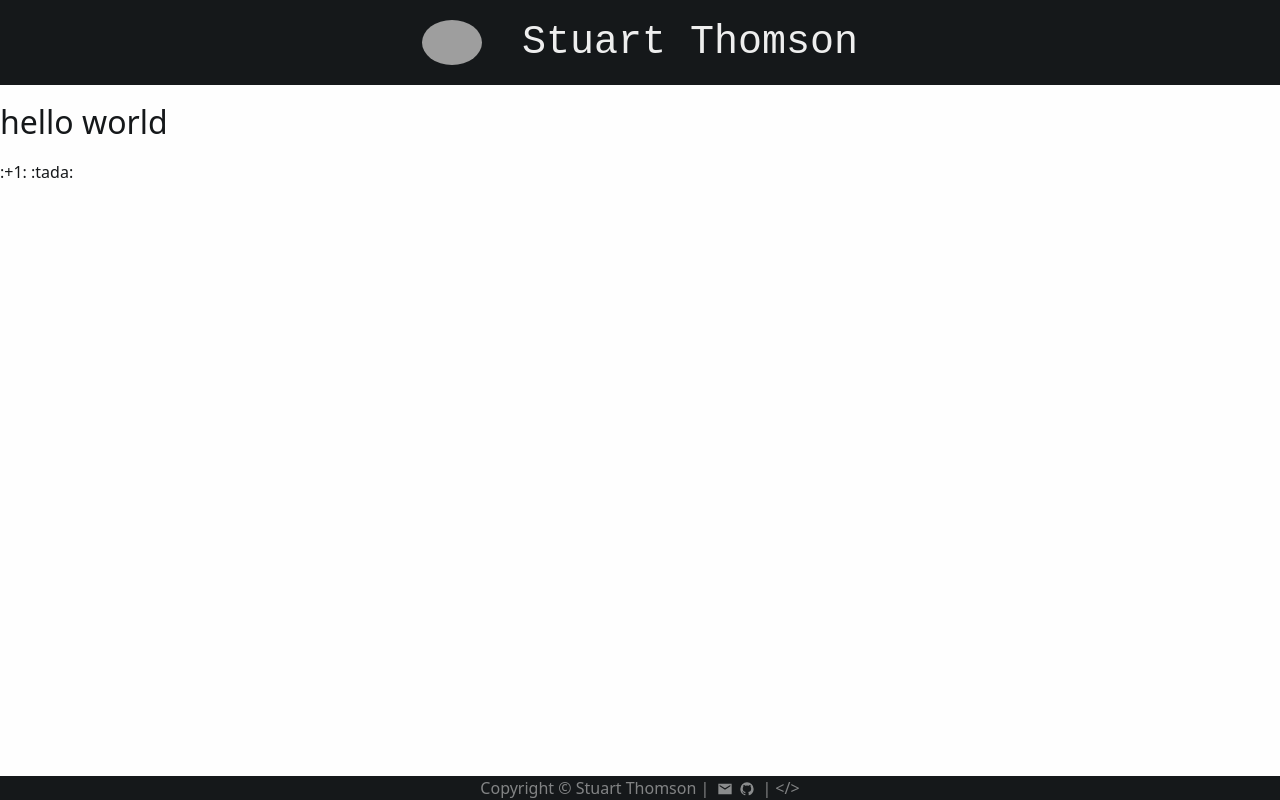
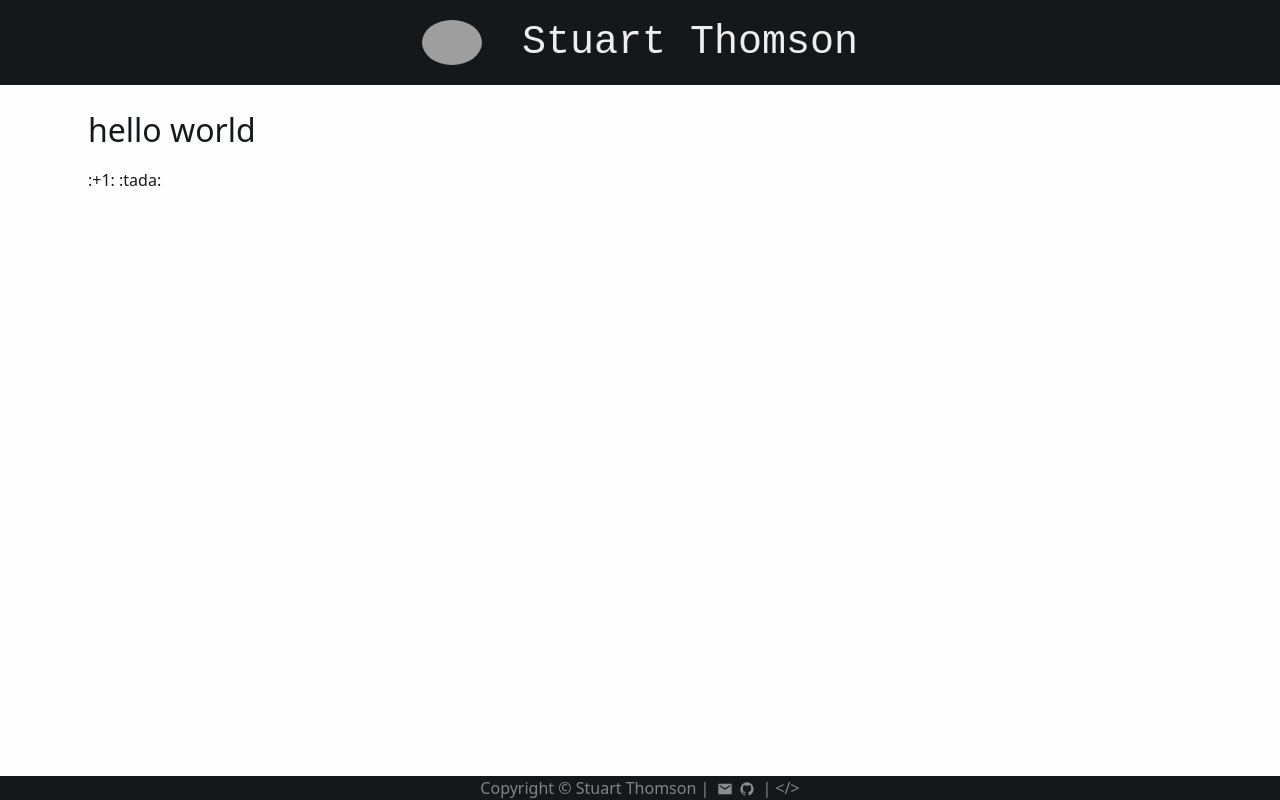
Before and after one commit to s-thom/website-v2, a Next.js app: page / in a window 1280 px wide. Built offline with nearby package versions, Linux system fonts and the light colour scheme; grey boxes are pictures that could not be loaded.

Commit message:
Align page content

```diff
--- a/components/App/index.css
+++ b/components/App/index.css
@@ -1,9 +1,18 @@
 .App {
   display: flex;
   flex-direction: column;
+  align-items: center;
   min-height: 100vh;
 }
 
 .App-content {
   flex-grow: 1;
+  padding: 0.5em;
+  width: 100%;
 }
+
+@media (min-width: 900px) {
+  .App-content {
+    width: 70em;
+  }
+}
```
